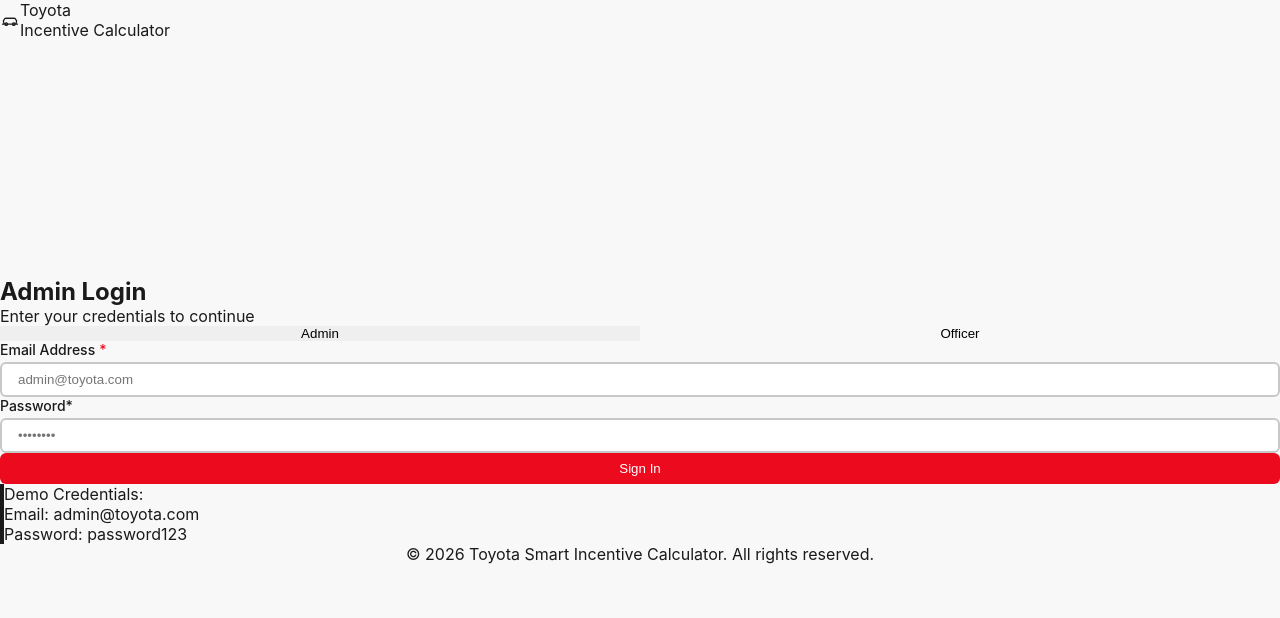
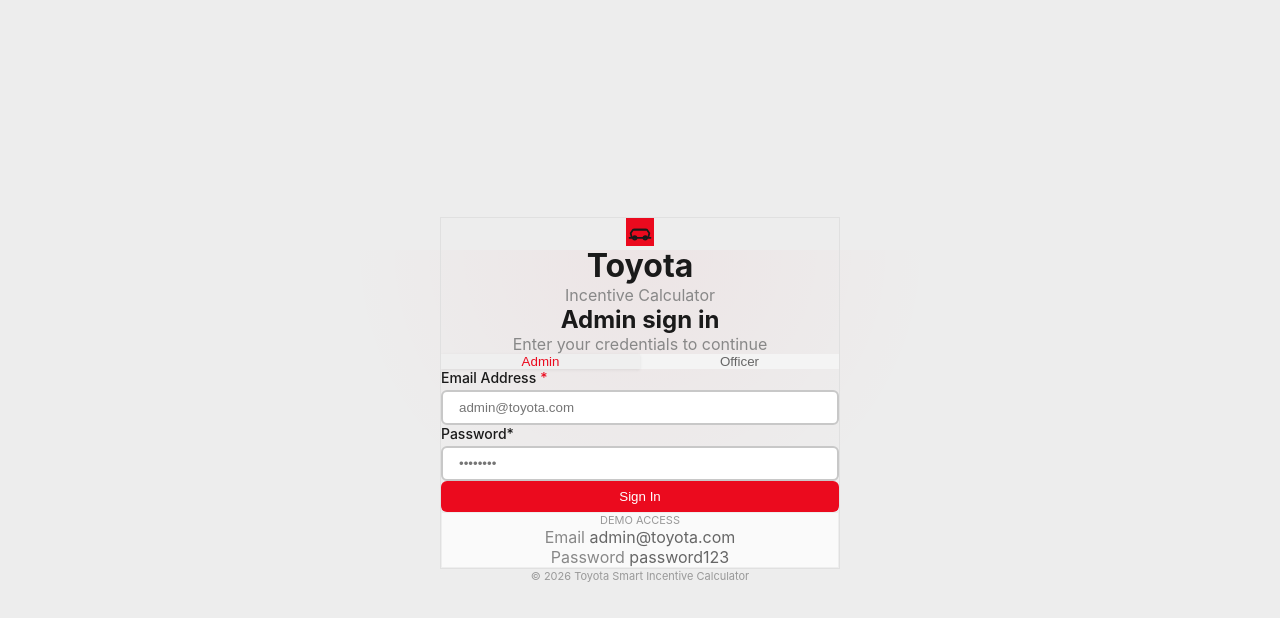
Before and after one commit to RoshanCyriac/incentive-app, a React (Vite) app in the folder frontend/: page / in a window 1280 px wide. Shown: the top 618 px of the page. Built offline with nearby package versions, Linux system fonts and the light colour scheme; no server answers.

Commit message:
design upgrade

```diff
--- a/frontend/src/pages/AdminDashboard.jsx
+++ b/frontend/src/pages/AdminDashboard.jsx
@@ -127,7 +127,7 @@
       onItemClick={setActiveTab}
       userSection={userSection}
       headerTitle={headerMeta.title}
-      headerTitleIcon={TitleIcon ? <TitleIcon size={16} /> : null}
+      headerTitleIcon={TitleIcon ? <TitleIcon size={18} /> : null}
       headerBreadcrumb={headerMeta.breadcrumb}
       welcomeName={displayName}
       roleBadge={roleLabel}
--- a/frontend/src/pages/Login.jsx
+++ b/frontend/src/pages/Login.jsx
@@ -76,76 +76,100 @@
   };
 
   return (
-    <div className="flex min-h-[100dvh] bg-off-white overflow-x-hidden">
-      {/* Brand panel — desktop only */}
-      <div className="hidden lg:flex lg:w-1/2 bg-toyota-red flex-col items-center justify-center p-8 xl:p-12 relative overflow-hidden">
-        <div className="relative z-10 text-center max-w-md">
-          <div className="inline-flex items-center justify-center w-16 h-16 rounded-xl bg-white/10 mb-6">
-            <IconCar size={32} className="text-white" />
-          </div>
-          <h1 className="text-3xl xl:text-4xl font-semibold text-white mb-2">Toyota</h1>
-          <p className="text-white/90 font-medium text-lg">Smart Incentive Calculator</p>
-          <p className="text-white/75 text-sm mt-3">
-            Dealer Portal for Sales Incentive Management
-          </p>
-        </div>
-        <p className="absolute bottom-6 text-white/75 text-xs">Smart Incentive Calculator v1.0</p>
-      </div>
+    <div
+      className="relative min-h-[100dvh] flex items-center justify-center p-4 sm:p-6 overflow-hidden"
+      style={{ backgroundColor: '#EDEDED' }}
+    >
+      {/* Subtle background pattern */}
+      <div
+        className="pointer-events-none absolute inset-0 opacity-[0.4]"
+        style={{
+          backgroundImage:
+            'radial-gradient(circle at 20% 20%, rgba(235,10,30,0.06) 0%, transparent 45%), radial-gradient(circle at 80% 80%, rgba(26,26,26,0.04) 0%, transparent 40%)',
+        }}
+      />
+      <div
+        className="pointer-events-none absolute top-0 left-1/2 -translate-x-1/2 w-[600px] h-[300px] opacity-30"
+        style={{
+          background: 'radial-gradient(ellipse at center top, rgba(235,10,30,0.12), transparent 70%)',
+        }}
+      />
 
-      {/* Form panel */}
-      <div className="w-full lg:w-1/2 flex flex-col min-h-[100dvh]">
-        {/* Mobile brand strip */}
-        <div className="lg:hidden bg-toyota-red px-4 py-5 flex items-center gap-3">
-          <div className="w-10 h-10 rounded-lg bg-white/15 flex items-center justify-center shrink-0">
-            <IconCar size={20} className="text-white" />
-          </div>
-          <div>
-            <p className="text-white font-semibold text-base leading-tight">Toyota</p>
-            <p className="text-white/75 text-xs">Incentive Calculator</p>
-          </div>
-        </div>
+      <div className="relative w-full max-w-[400px]">
+        {/* Login card */}
+        <div
+          className="bg-white rounded-2xl overflow-hidden"
+          style={{ border: '0.5px solid #E0E0E0' }}
+        >
+          {/* Card header accent */}
+          <div className="h-1 bg-[#EB0A1E]" />
 
-        <div className="flex-1 flex flex-col items-center justify-center px-4 py-8 sm:px-8 sm:py-10">
-          <div className="w-full max-w-md">
-            <div className="mb-6 sm:mb-8">
-              <h2 className="text-xl sm:text-2xl font-semibold text-charcoal mb-1">
-                {userRole === 'admin' ? 'Admin Login' : 'Sales Portal'}
-              </h2>
-              <p className="text-sm text-gray-500">Enter your credentials to continue</p>
+          <div className="px-6 pt-7 pb-6 sm:px-8 sm:pt-8 sm:pb-7">
+            {/* Brand — centered */}
+            <div className="flex flex-col items-center text-center mb-7">
+              <div
+                className="flex items-center justify-center w-14 h-14 rounded-xl mb-4"
+                style={{ backgroundColor: '#EB0A1E' }}
+              >
+                <IconCar size={28} className="text-white" />
+              </div>
+              <h1 className="text-xl font-semibold text-charcoal tracking-tight">Toyota</h1>
+              <p className="text-sm text-[#888] mt-0.5">Incentive Calculator</p>
             </div>
 
-            <div className="mb-6 flex gap-2 bg-off-white p-1 rounded-md">
+            <div className="text-center mb-6">
+              <h2 className="text-lg font-semibold text-charcoal">
+                {userRole === 'admin' ? 'Admin sign in' : 'Officer sign in'}
+              </h2>
+              <p className="text-sm text-[#888] mt-1">Enter your credentials to continue</p>
+            </div>
+
+            {/* Role toggle */}
+            <div
+              className="flex gap-1 p-1 rounded-lg mb-6"
+              style={{ backgroundColor: '#F4F4F4' }}
+            >
               <button
                 type="button"
                 onClick={() => setUserRole('admin')}
-                className={`flex-1 py-2.5 px-3 rounded-md text-sm font-medium border-none cursor-pointer transition-all ${
+                className={`flex-1 py-2 px-3 rounded-md text-sm font-medium border-none cursor-pointer transition-all duration-150 ${
                   userRole === 'admin'
-                    ? 'bg-white text-toyota-red shadow-sm'
-                    : 'bg-transparent text-charcoal'
+                    ? 'bg-white text-[#EB0A1E] font-semibold'
+                    : 'bg-transparent text-[#666] hover:text-charcoal'
                 }`}
+                style={
+                  userRole === 'admin'
+                    ? { boxShadow: '0 1px 3px rgba(0,0,0,0.08)' }
+                    : undefined
+                }
               >
                 Admin
               </button>
               <button
                 type="button"
                 onClick={() => setUserRole('officer')}
-                className={`flex-1 py-2.5 px-3 rounded-md text-sm font-medium border-none cursor-pointer transition-all ${
+                className={`flex-1 py-2 px-3 rounded-md text-sm font-medium border-none cursor-pointer transition-all duration-150 ${
                   userRole === 'officer'
-                    ? 'bg-white text-toyota-red shadow-sm'
-                    : 'bg-transparent text-charcoal'
+                    ? 'bg-white text-[#EB0A1E] font-semibold'
+                    : 'bg-transparent text-[#666] hover:text-charcoal'
                 }`}
+                style={
+                  userRole === 'officer'
+                    ? { boxShadow: '0 1px 3px rgba(0,0,0,0.08)' }
+                    : undefined
+                }
               >
                 Officer
               </button>
             </div>
 
             {error && (
-              <div className="mb-6">
+              <div className="mb-5">
                 <Alert type="error" message={error} />
               </div>
             )}
 
-            <form onSubmit={handleSubmit} className="flex flex-col gap-5">
+            <form onSubmit={handleSubmit} className="flex flex-col gap-4">
               <Input
                 label="Email Address"
                 name="email"
@@ -172,13 +196,13 @@
                     onChange={handleChange}
                     disabled={isLoading}
                     placeholder="••••••••"
-                    className={`input-field pr-12 ${validationErrors.password ? 'input-error' : ''}`}
+                    className={`input-field pr-14 ${validationErrors.password ? 'input-error' : ''}`}
                   />
                   <button
                     type="button"
                     onClick={() => setShowPassword(!showPassword)}
                     disabled={isLoading}
-                    className="absolute right-3 top-1/2 -translate-y-1/2 text-gray-500 hover:text-charcoal disabled:opacity-50 bg-transparent border-none cursor-pointer text-sm"
+                    className="absolute right-3 top-1/2 -translate-y-1/2 text-xs font-medium text-[#888] hover:text-charcoal disabled:opacity-50 bg-transparent border-none cursor-pointer px-1"
                   >
                     {showPassword ? 'Hide' : 'Show'}
                   </button>
@@ -188,26 +212,41 @@
                 )}
               </div>
 
-              <Button type="submit" disabled={isLoading} variant="primary" className="w-full mt-2">
+              <Button
+                type="submit"
+                disabled={isLoading}
+                variant="primary"
+                className="w-full mt-1 py-2.5"
+              >
                 {isLoading ? 'Signing in...' : 'Sign In'}
               </Button>
             </form>
 
-            <div className="mt-6 p-4 bg-off-white rounded-md border-l-4 border-toyota-red">
-              <p className="text-xs font-semibold text-charcoal mb-2">Demo Credentials:</p>
-              <p className="text-xs text-gray-600">
-                <span className="font-medium">Email:</span> admin@toyota.com
+            <div
+              className="mt-6 p-3.5 rounded-lg text-center"
+              style={{
+                backgroundColor: '#FAFAFA',
+                border: '0.5px solid #EEEEEE',
+              }}
+            >
+              <p className="text-[11px] font-semibold uppercase tracking-wide text-[#999] mb-2">
+                Demo access
               </p>
-              <p className="text-xs text-gray-600">
-                <span className="font-medium">Password:</span> password123
+              <p className="text-xs text-[#666]">
+                <span className="text-[#888]">Email</span>{' '}
+                <span className="font-medium text-charcoal">admin@toyota.com</span>
+              </p>
+              <p className="text-xs text-[#666] mt-0.5">
+                <span className="text-[#888]">Password</span>{' '}
+                <span className="font-medium text-charcoal">password123</span>
               </p>
             </div>
           </div>
+        </div>
 
-          <p className="text-center text-gray-500 text-xs mt-8 px-4">
-            © 2026 Toyota Smart Incentive Calculator. All rights reserved.
-          </p>
-        </div>
+        <p className="text-center text-[#999] text-[11px] mt-5 px-2">
+          © 2026 Toyota Smart Incentive Calculator
+        </p>
       </div>
     </div>
   );
```
Also changed, not shown: frontend/src/components/Header.jsx (+61 -23 lines), frontend/src/components/Sidebar.jsx (+49 -28 lines).
